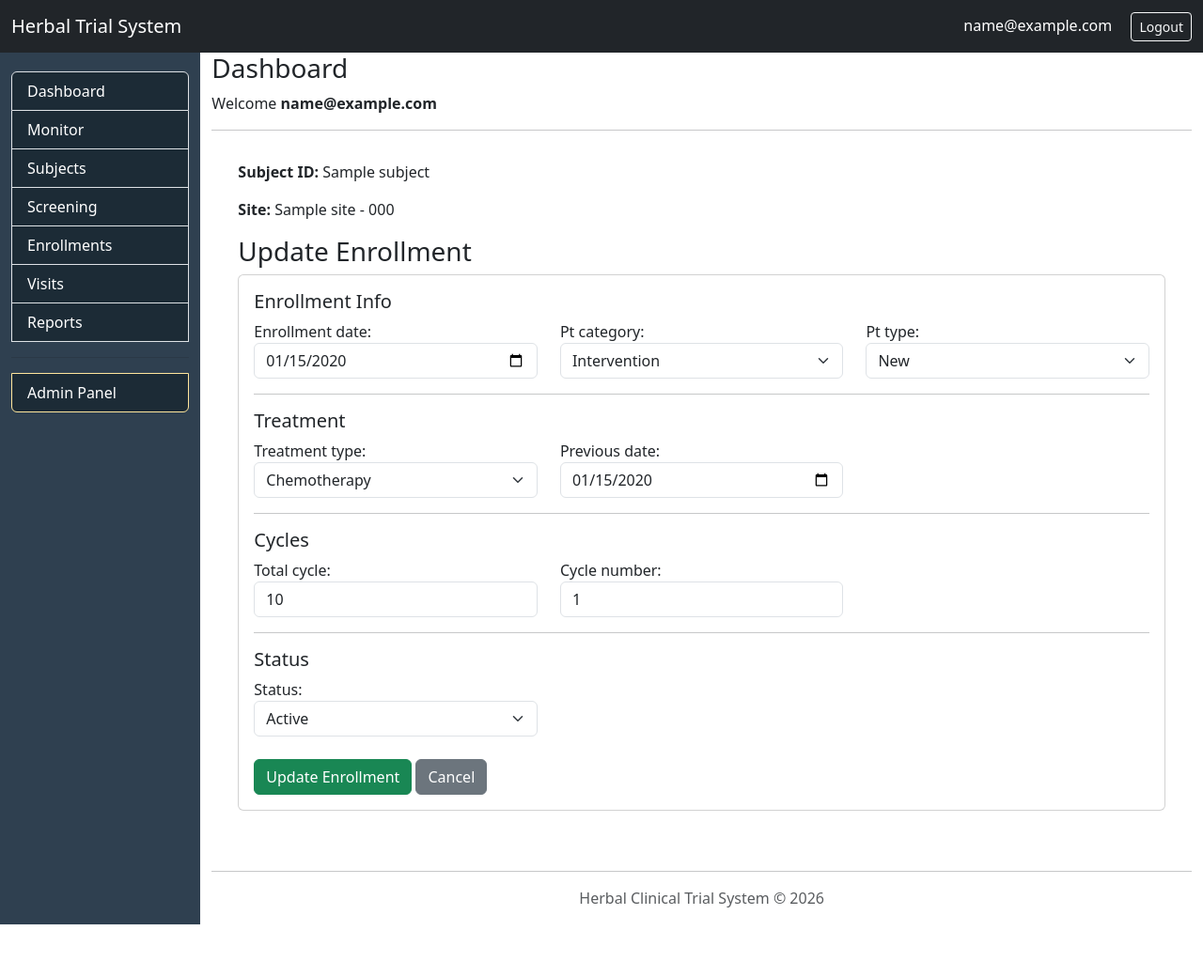
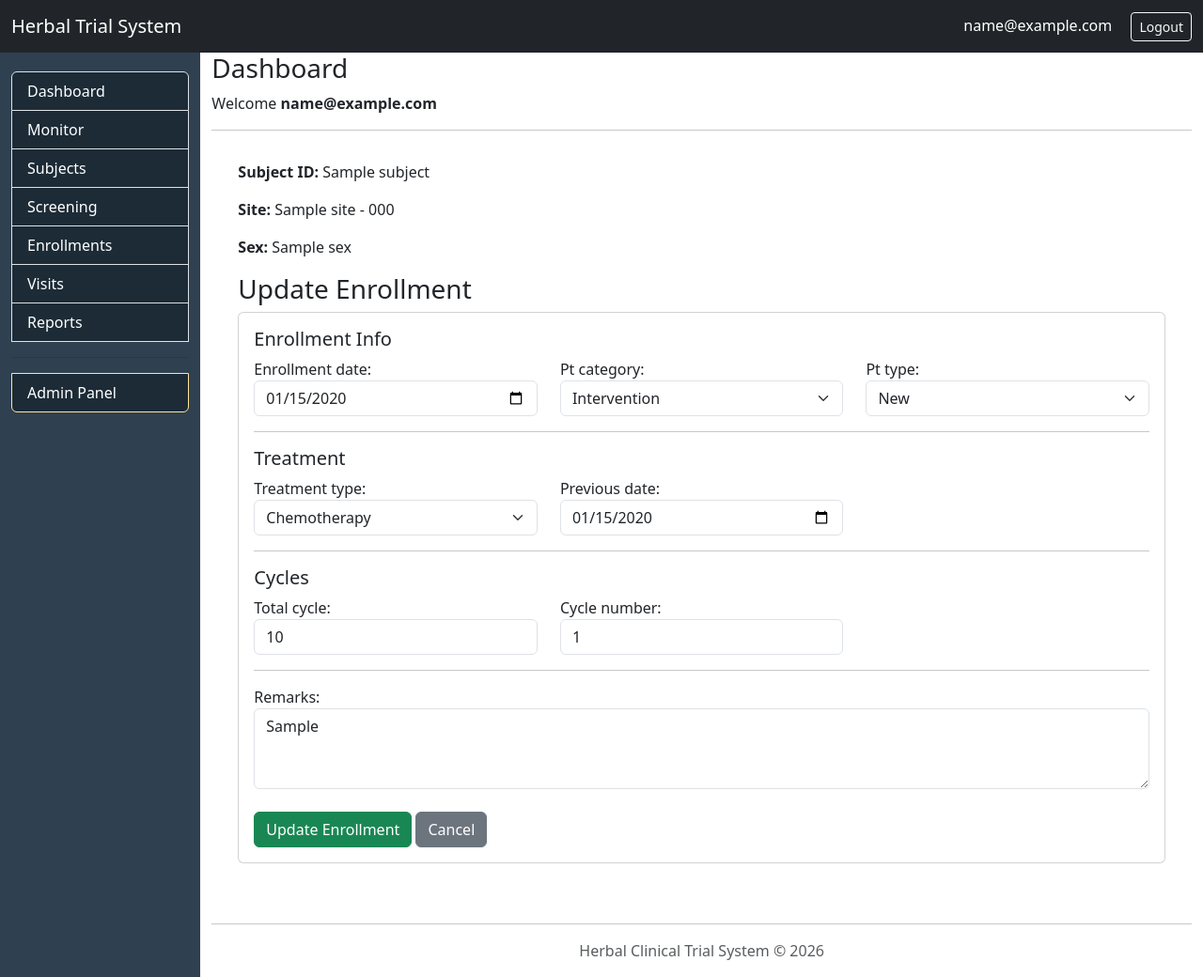
Before and after one commit to Maquiz1/herbals, a Django app: page /herbal/enrollment/1/ in a window 1280 px wide. Shown: the whole page at 94% size. Before the commit the page ends 984 px from the top, so only its background shows below. Run offline with Django 4.2, Linux system fonts and the light colour scheme; a user stored in the database is signed in; tables that the repository leaves empty hold one stand-in row (values such as "Sample post"); some libraries are stand-ins or nearby versions.

Commit message:
first commit

```diff
--- a/backend/herbal/forms/enrollment_form.py
+++ b/backend/herbal/forms/enrollment_form.py
@@ -17,7 +17,7 @@ class EnrollmentForm(forms.ModelForm):
             "previous_date",
             "total_cycle",
             "cycle_number",
-            "status",
+            "remarks",
         ]
 
         widgets = {
@@ -49,9 +49,7 @@ class EnrollmentForm(forms.ModelForm):
                 attrs={"class": "form-control", "min": 1}
             ),
 
-            "status": forms.Select(
-                attrs={"class": "form-select"}
-            ),
+            "remarks": forms.Textarea(attrs={"class": "form-control", "rows": 3}),
         }
 
     # =========================
--- a/backend/herbal/models/enrollments/enrollment_model.py
+++ b/backend/herbal/models/enrollments/enrollment_model.py
@@ -87,10 +87,8 @@ class Enrollment(BaseModel):
         ("transfer", "Transferred Out"),
     ]
 
-    status = models.CharField(
-        max_length=20,
-        choices=STATUS_CHOICES,
-        default="active"
+    remarks = models.TextField(
+        blank=tuple,null=True
     )
 
     # =========================
--- a/backend/herbal/templates/herbal/enrollments/enrollment_form.html
+++ b/backend/herbal/templates/herbal/enrollments/enrollment_form.html
@@ -8,6 +8,7 @@
 
     <p><strong>Subject ID:</strong> {{ subject.subject_id }}</p>
     <p><strong>Site:</strong> {{ request.user.staff_profile.site }}</p>
+    <p><strong>Sex:</strong> {{ subject.sex.name }}</p>
 
     <h3>
         {% if is_update %}
@@ -92,13 +93,12 @@
                 <hr>
 
                 <!-- ===================== -->
-                <!-- STATUS -->
+                <!-- Remarks -->
                 <!-- ===================== -->
-                <h5>Status</h5>
                 <div class="row">
-                    <div class="col-md-4">
-                        {{ form.status.label_tag }}
-                        {{ form.status }}
+                    <div class="col-md-12">
+                        {{ form.remarks.label_tag }}
+                        {{ form.remarks }}
                     </div>
                 </div>
 
```
Also changed, not shown: backend/herbal/migrations/0030_remove_enrollment_status_enrollment_remarks.py (added).
